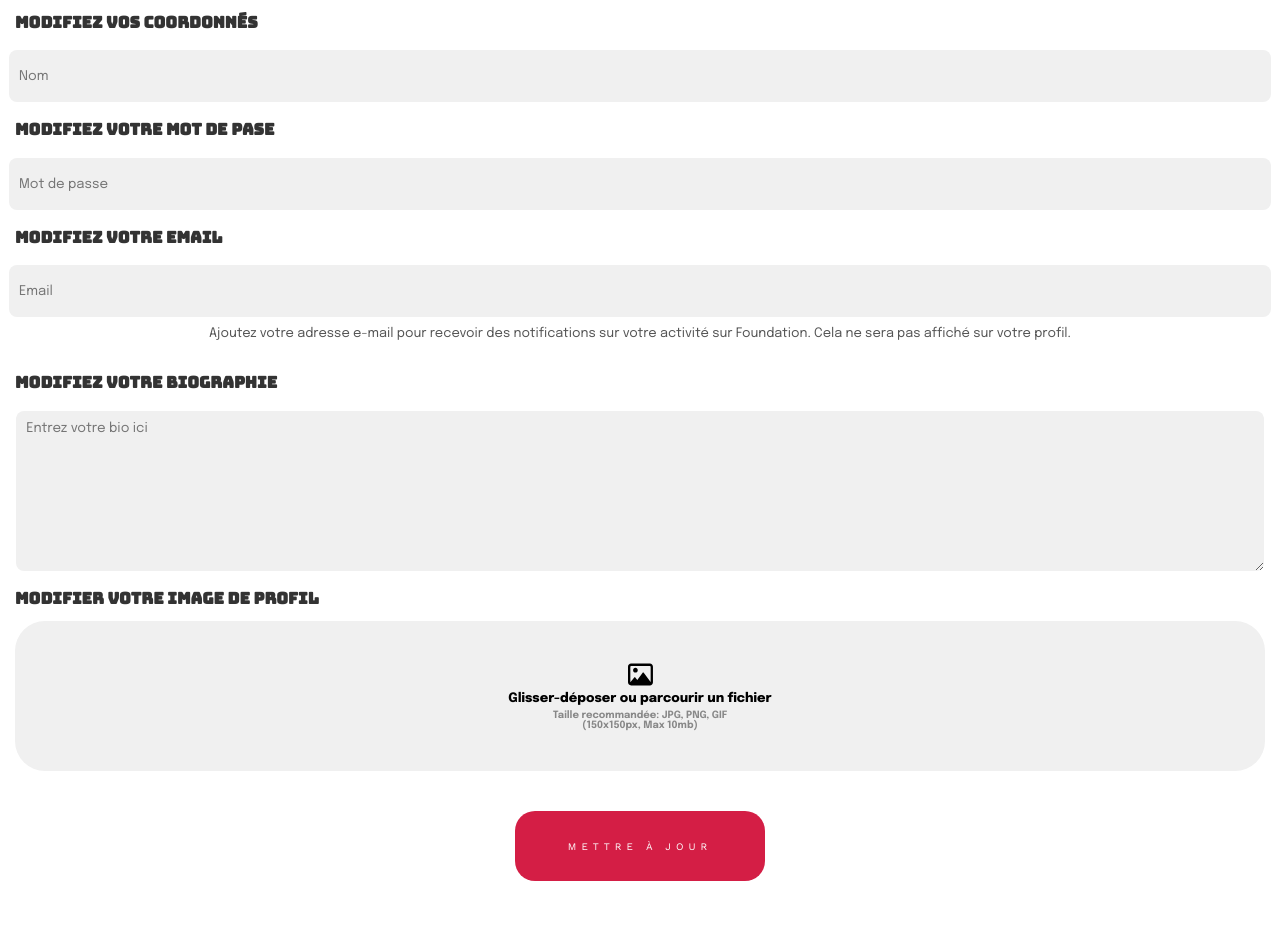
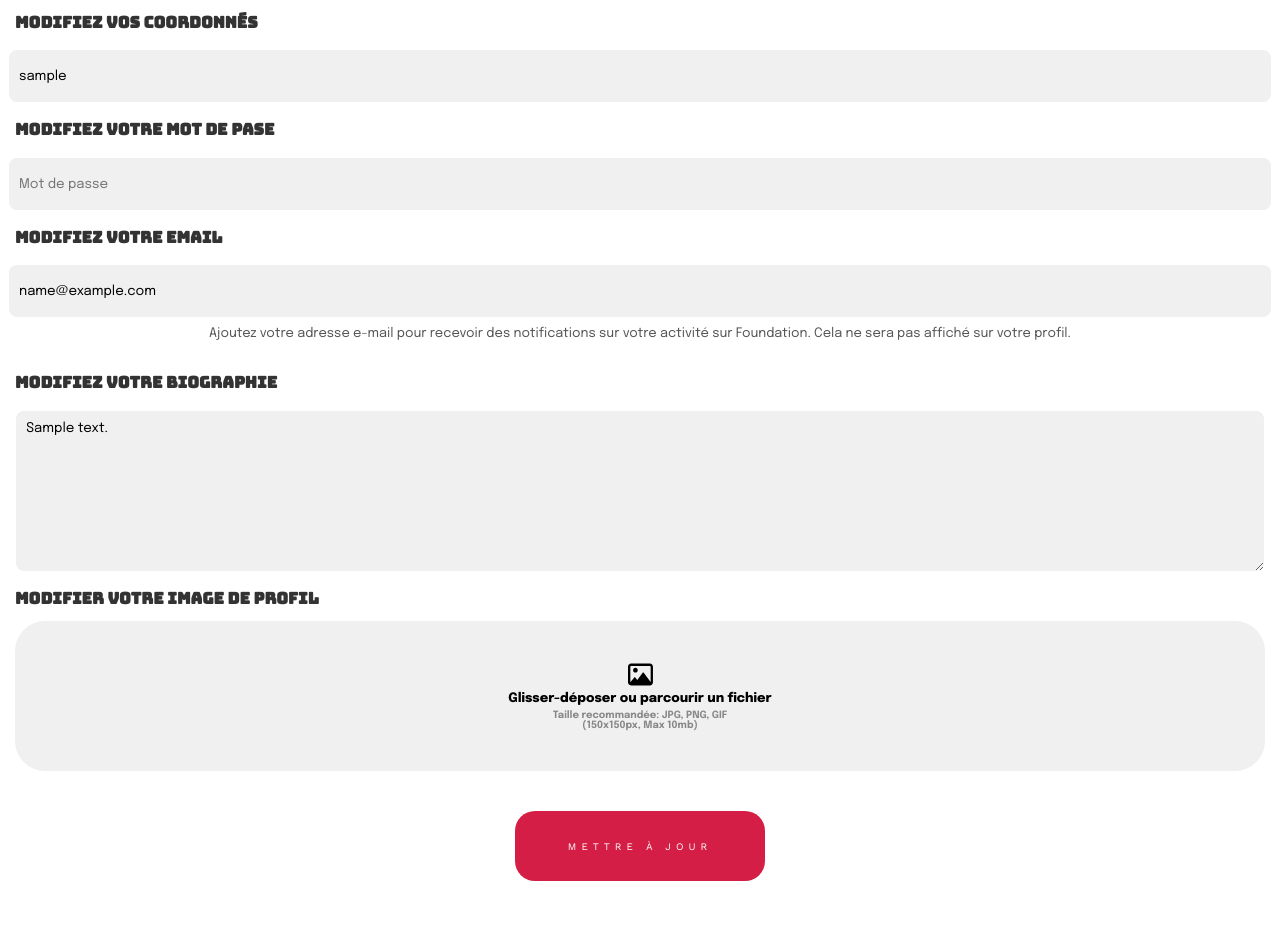
Before and after one commit to chrisviv/blablaCampus, a PHP site: page /editprofile.php in a window 1280 px wide. Shown: the part 92-1023 px from the top of the page. Run offline with PHP 8.4, Linux system fonts and the light colour scheme; the visitor is signed in with stand-in values (Sample User, id 1); tables that the repository leaves empty or names only in its code hold one stand-in row (values such as "Sample post").

Commit message:
start edit datas user

```diff
--- a/class/User.php
+++ b/class/User.php
@@ -64,4 +64,8 @@ class User extends Database {
         $datas = $userData->fetch();
         return $datas[0];
     }
+
+    public function editData(){
+        echo 'hello';
+    }
 }
--- a/editprofile.php
+++ b/editprofile.php
@@ -1,4 +1,15 @@
-<?php include('head.php')?>
+<?php include('head.php');
+require_once("./class/User.php");
+$user = new User();
+
+if(isset($_POST['login'])){
+    $username = $_POST['username'];
+    $password = $_POST['password'];
+    $user->editData();
+}
+
+
+?>
 
     <div class="mainRegister">
      <?php include('navbar.php') ?>
@@ -6,20 +17,20 @@
 
 
         <div class="registerContent">
-            <form action="" method="" class="formRegister">
+            <form action="" method="post" class="formRegister">
 
                 <h2>MODIFIEZ VOS COORDONNÉS</h2>
-                <input class="ipRegister" type="text" name="nom" placeholder="Nom">
+                <input class="ipRegister" type="text" name="nom" placeholder="Nom" value="<?php echo $user->getData('username') ?>">
 
                 <h2>MODIFIEZ VOTRE MOT DE PASE</h2>
                 <input class="ipRegister" type="password" name="password" placeholder="Mot de passe">
 
                 <h2>MODIFIEZ VOTRE EMAIL</h2>
-                <input class="ipRegister" type="email" name="email" placeholder="Email">
+                <input class="ipRegister" type="email" name="email" placeholder="Email" value="<?php echo $user->getData('mail') ?>">
                 <p class="infonMail">Ajoutez votre adresse e-mail pour recevoir des notifications sur votre activité sur Foundation. Cela ne sera pas affiché sur votre profil.</p>
 
                 <h2>MODIFIEZ VOTRE BIOGRAPHIE</h2>
-                <textarea class="txtRegister" type="text" name="bio" placeholder="Entrez votre bio ici"></textarea>
+                <textarea class="txtRegister" type="text" name="bio" placeholder="Entrez votre bio ici"><?php echo $user->getData('bio') ?></textarea>
 
 
                 <h2>MODIFIER VOTRE IMAGE DE PROFIL</h2>
@@ -33,7 +44,7 @@
                     <input type="file" name="profilePic" id="addPic" style="display:none;"  accept=".JPG, .PNG, .GIF">
                 </label>
 
-                <input class='submitRegister' type="submit" name="" value="METTRE À JOUR">
+                <input class='submitRegister' type="submit" name="editprofil" value="METTRE À JOUR">
             </form>
         </div>
 
--- a/navbar.php
+++ b/navbar.php
@@ -53,7 +53,7 @@ if(isset($_SESSION['name_user'])){
 
             <div class="modalLink">
                 <img src="assets/img/people.svg" alt="icon d'un bonhomme">
-                <a href="http://">Modifier mes informations</a>
+                <a href="editprofile.php">Modifier mes informations</a>
             </div>
 
             <div class="modalLink">
--- a/register.php
+++ b/register.php
@@ -1,6 +1,5 @@
 <?php include('head.php');
 require_once("./class/User.php");
-session_start();
 if(isset($_GET['register'])){
     $user = new User();
     $password = password_hash($_GET['password'], PASSWORD_DEFAULT);
```
